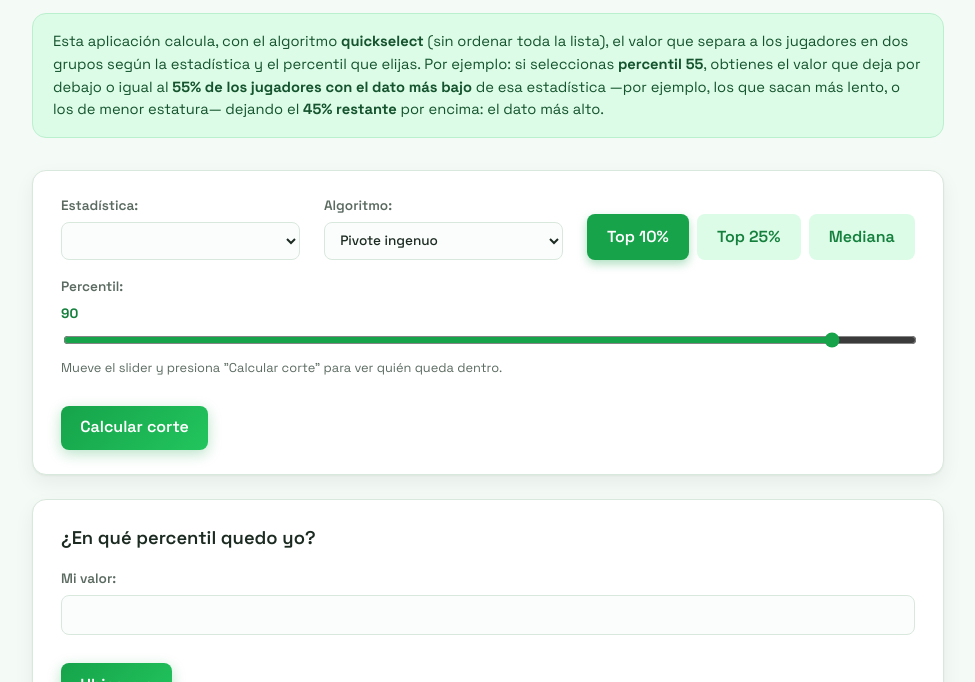
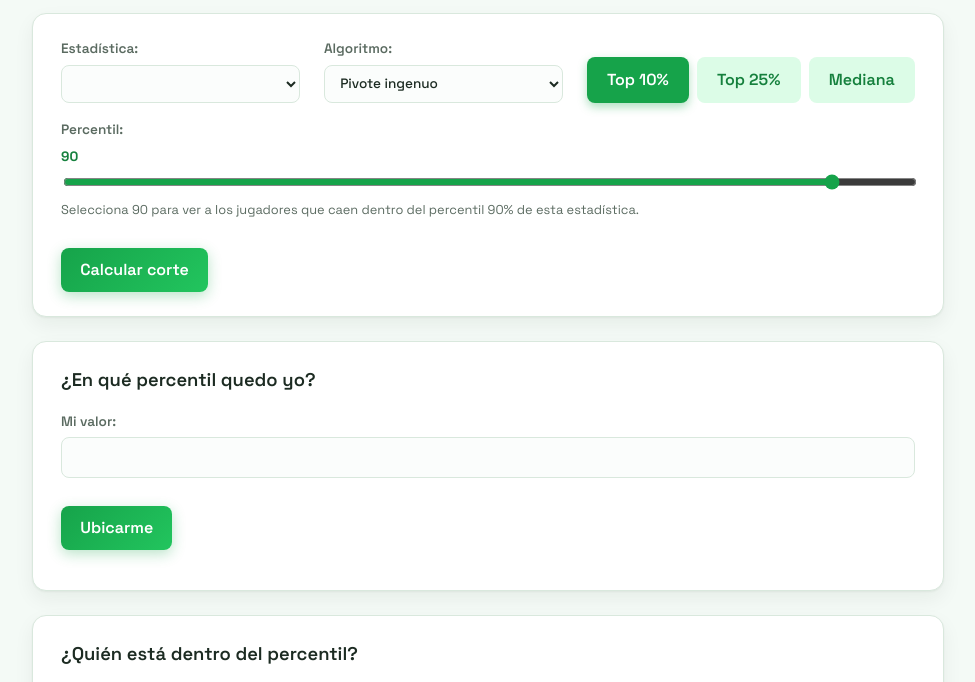
Before and after one commit to juanpablocarreram/ProyectoAlgoritmos, a plain HTML site: page app/frontend/index.html in a window 1280 px wide. Both pictures are taken after a click on the button "Top 10%". Shown: the part 117-799 px from the top of the page, without its empty margins (152-1127 px from the left). Drawn offline with Linux system fonts and the light colour scheme; no server answers.

Commit message:
style: reemplaza el bloque explicativo por una pista contextual dinamica
Quita el parrafo largo de explicacion y lo cambia por un texto corto
junto al slider que se actualiza con el percentil y la estadistica
seleccionados en cada momento.

```diff
--- a/app/frontend/app.js
+++ b/app/frontend/app.js
@@ -7,10 +7,18 @@ const resultadoUbicar = document.getElementById("resultado-ubicar");
 const tarjetasContenedor = document.getElementById("tarjetas");
 const resumenPercentil = document.getElementById("resumen-percentil");
 const leyenda = document.getElementById("leyenda");
+const pistaPercentil = document.getElementById("pista-percentil");
 
 let ultimosJugadores = [];
 let corteActual = null;
 let etiquetaActual = { bajo: "el valor más bajo", alto: "el valor más alto" };
+let labelActual = "";
+
+function actualizarPista() {
+  const valor = sliderPercentil.value;
+  const etiqueta = labelActual ? labelActual.charAt(0).toLowerCase() + labelActual.slice(1) : "esta estadística";
+  pistaPercentil.textContent = `Selecciona ${valor} para ver a los jugadores que caen dentro del percentil ${valor}% de ${etiqueta}.`;
+}
 
 async function cargarStats() {
   const respuesta = await fetch("/api/stats");
@@ -25,6 +33,8 @@ async function cargarStats() {
   const statInfo = datos[selectStat.value];
   ultimosJugadores = statInfo?.jugadores || [];
   etiquetaActual = { bajo: statInfo?.etiqueta_bajo, alto: statInfo?.etiqueta_alto };
+  labelActual = statInfo?.label || "";
+  actualizarPista();
   dibujarTarjetas();
 }
 
@@ -50,6 +60,7 @@ function marcarPresetActivo() {
 sliderPercentil.addEventListener("input", () => {
   valorPercentil.textContent = sliderPercentil.value;
   marcarPresetActivo();
+  actualizarPista();
 });
 
 document.querySelectorAll(".presets button").forEach((boton) => {
@@ -57,6 +68,7 @@ document.querySelectorAll(".presets button").forEach((boton) => {
     sliderPercentil.value = boton.dataset.percentil;
     valorPercentil.textContent = boton.dataset.percentil;
     marcarPresetActivo();
+    actualizarPista();
   });
 });
 
@@ -66,11 +78,13 @@ selectStat.addEventListener("change", async () => {
   const statInfo = datos[selectStat.value];
   ultimosJugadores = statInfo.jugadores;
   etiquetaActual = { bajo: statInfo.etiqueta_bajo, alto: statInfo.etiqueta_alto };
+  labelActual = statInfo.label;
   corteActual = null;
   resultadoPercentil.textContent = "";
   resultadoUbicar.textContent = "";
   resumenPercentil.textContent = "";
   leyenda.hidden = true;
+  actualizarPista();
   dibujarTarjetas();
 });
 
--- a/app/frontend/index.html
+++ b/app/frontend/index.html
@@ -20,15 +20,6 @@
     <p class="subtitulo">Compara a un jugador con el resto del circuito ATP: saque, ranking, altura y más.</p>
   </div>
 </header>
-
-<p class="explicacion">
-  Esta aplicación calcula, con el algoritmo <strong>quickselect</strong> (sin ordenar toda la lista),
-  el valor que separa a los jugadores en dos grupos según la estadística y el percentil que elijas.
-  Por ejemplo: si seleccionas <strong>percentil 55</strong>, obtienes el valor que deja por debajo o
-  igual al <strong>55% de los jugadores con el dato más bajo</strong> de esa estadística —por
-  ejemplo, los que sacan más lento, o los de menor estatura— dejando el <strong>45% restante</strong>
-  por encima: el dato más alto.
-</p>
 
 <section id="controles">
   <label>
@@ -54,7 +45,7 @@
     Percentil: <span id="valor-percentil">50</span>
     <input type="range" id="slider-percentil" min="1" max="99" value="50">
   </label>
-  <p class="pista">Mueve el slider y presiona "Calcular corte" para ver quién queda dentro.</p>
+  <p class="pista" id="pista-percentil"></p>
 
   <button id="boton-calcular">Calcular corte</button>
 </section>
--- a/app/frontend/style.css
+++ b/app/frontend/style.css
@@ -51,16 +51,6 @@ h1 {
   margin: 0.2rem 0 0;
   color: var(--texto-suave);
   font-size: 0.95rem;
-}
-
-.explicacion {
-  background: var(--acento-suave);
-  border: 1px solid #bbf0cf;
-  border-radius: var(--radio);
-  padding: 1rem 1.25rem;
-  font-size: 0.92rem;
-  color: #14532d;
-  margin-bottom: 2rem;
 }
 
 h2 {
```
